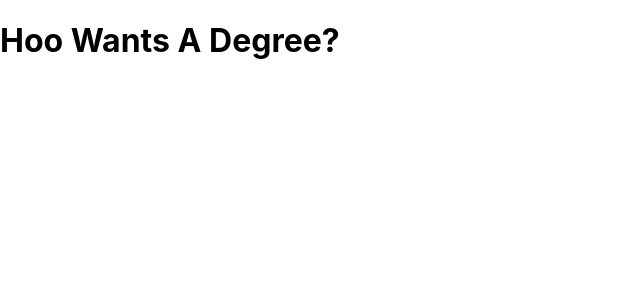
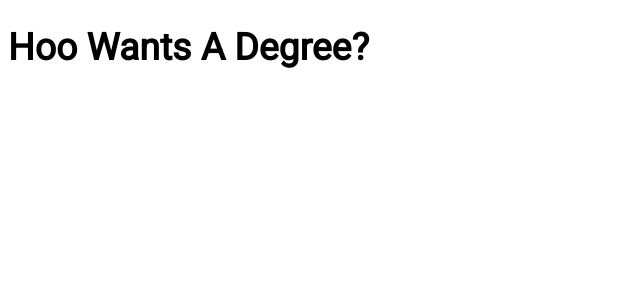
Before and after one commit to shawnmalik1/HooWantsADegree, a React (Create React App) app: page / in a window 1280 px wide. Shown: the top 300 px of the page, without its empty margins (0-640 px from the left). Built offline with nearby package versions, Linux system fonts and the light colour scheme.

Commit message:
"updated css files"

```diff
--- a/src/index.css
+++ b/src/index.css
@@ -1,13 +1,47 @@
+/* Import Roboto font */
+@import url('https://fonts.googleapis.com/css?family=Roboto&display=swap');
+
 body {
-  margin: 0;
-  font-family: -apple-system, BlinkMacSystemFont, 'Segoe UI', 'Roboto', 'Oxygen',
-    'Ubuntu', 'Cantarell', 'Fira Sans', 'Droid Sans', 'Helvetica Neue',
-    sans-serif;
-  -webkit-font-smoothing: antialiased;
-  -moz-osx-font-smoothing: grayscale;
+  font-family: 'Roboto', sans-serif;
 }
 
-code {
-  font-family: source-code-pro, Menlo, Monaco, Consolas, 'Courier New',
-    monospace;
+/* Base styles */
+:root {
+  /* Define color variables */
+  --uva-blue: #232d4b; /* UVA Blue */
+  --uva-orange: #f84c1e; /* UVA Orange */
 }
+
+body {
+  font-family: 'Roboto', sans-serif;
+  font-size: 14pt; /* 14pt font size */
+}
+
+/* Light mode styles */
+.light-mode {
+  --primary-color: var(--uva-blue);
+  --secondary-color: var(--uva-orange);
+  --font-color: black;
+  background-color: #ffffff;
+  color: var(--font-color);
+}
+
+/* Dark mode styles */
+.dark-mode {
+  --primary-color: var(--uva-orange);
+  --secondary-color: var(--uva-blue);
+  --font-color: white;
+  background-color: #121212;
+  color: var(--font-color);
+}
+
+/* Example usage of primary and secondary colors */
+.header {
+  background-color: var(--primary-color);
+  color: var(--secondary-color);
+}
+
+.footer {
+  background-color: var(--secondary-color);
+  color: var(--primary-color);
+}
```
